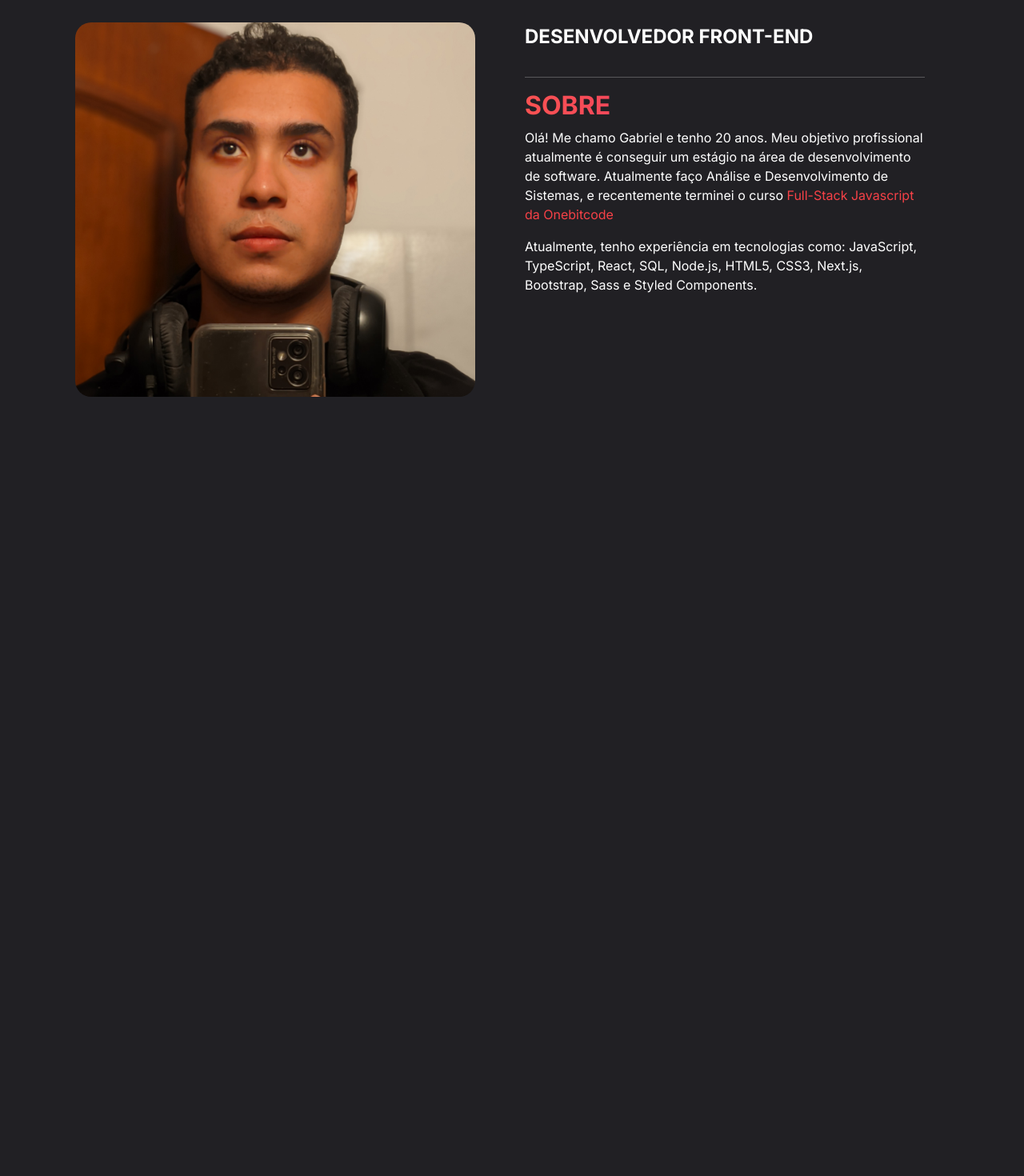
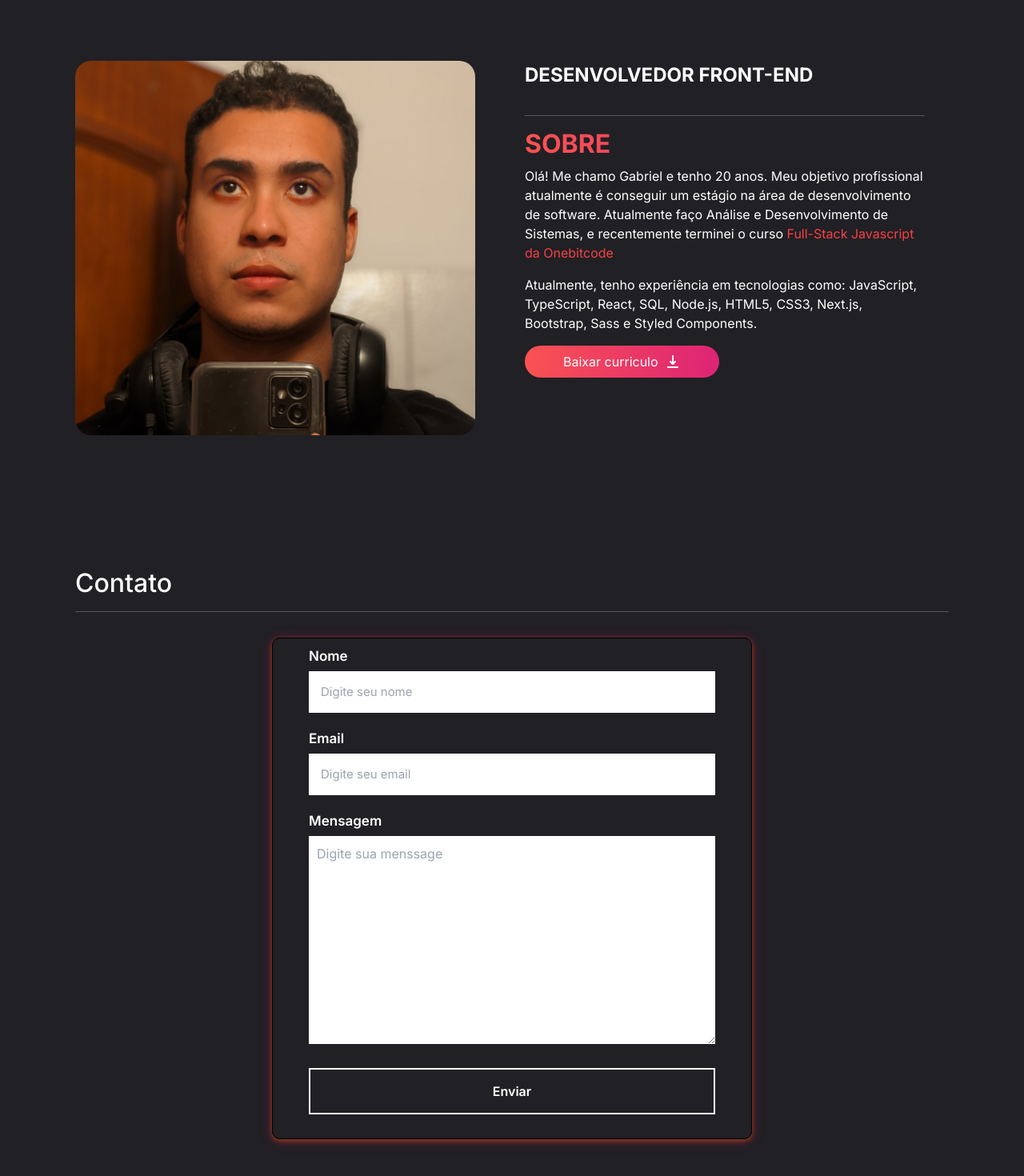
Before and after one commit to gabrielspessanha/portifolio, a Next.js app: page /about in a window 1280 px wide. Shown: the part 90-1560 px from the top of the page at 80% size. Before the commit the page ends 832 px from the top, so only its background shows below. Built offline with nearby package versions, Linux system fonts and the light colour scheme.

Commit message:
crianção sessão de contato

```diff
--- a/src/app/about/page.tsx
+++ b/src/app/about/page.tsx
@@ -1,10 +1,12 @@
 import { About } from "@/components/About";
+import Contact from "@/components/Contact";
 import { Container } from "reactstrap";
 
 export default function AboutPage() {
   return (
-    <Container className="h-screen">
+    <Container>
       <About />
+      <Contact />
     </Container>
   )
 }
--- a/src/app/layout.tsx
+++ b/src/app/layout.tsx
@@ -5,7 +5,8 @@ import { Header } from '@/components/Header';
 
 import 'bootstrap/dist/css/bootstrap.min.css';
 import './globals.scss'
-import { Footer } from '@/components/Footer';
+
+
 
 const inter = Inter({ subsets: ['latin'] })
 
@@ -27,7 +28,6 @@ export default function RootLayout({
           href="https://cdn.jsdelivr.net/npm/bootstrap@5.1.0/dist/css/bootstrap.min.css"
         />
         <link rel="icon" href="/icon.png" type="image/png" />
-
       </head>
       <body  className={`${inter.className} backgroundBody`}>
         <Header />
--- a/src/app/page.tsx
+++ b/src/app/page.tsx
@@ -6,12 +6,13 @@ import { Container } from "reactstrap";
 
 export default function Home() {
   return (
+    <>
   <Container className="h-screen">
     <Main />
     <Projects />
     <Technologies />
-
+    <Footer />
   </Container>
-
+  </>
   )
 }
--- a/src/components/About/index.tsx
+++ b/src/components/About/index.tsx
@@ -1,9 +1,11 @@
 import './styles.scss'
+import { HiDownload } from "react-icons/hi";
+
 
 export function About(){
 
     return(
-        <div className=" containerAbout" id="about">
+        <div className="containerAbout h-screen" id="about">
             <div className='img-card'>
                 <img src="/img/profile.jpg" alt="Gabriel pessanha" />
             </div>
@@ -16,7 +18,12 @@ export function About(){
 
                 <p>Atualmente, tenho experiência em tecnologias como: JavaScript, TypeScript, React, SQL, Node.js, HTML5, CSS3, Next.js, Bootstrap, Sass e Styled Components.</p>
 
+                <a href="/docs/Gabriel_Pessanha_Estágio.pdf" download>
+                    <button className='bg-light text-white bg-gradient-to-r from-orange to-pink border-none px-5 py-2 hover:scale-110 ease-out duration-300 rounded-md' style={{ border: 'none'}}>Baixar curriculo <HiDownload size={20} />
+                </button>
+                </a>
             </div>
+
         </div>
     )
 }
--- a/src/components/About/styles.scss
+++ b/src/components/About/styles.scss
@@ -5,8 +5,6 @@
     grid-template-columns: repeat(2, 1fr);
     gap: 2rem;
     width: 100%;
-    min-height: 80vh;
-    margin: 2rem 0;
 
 
     &>*{
@@ -44,9 +42,12 @@
 
 
         button{
+            display: flex;
+            align-items: center;
+            gap: .5rem;
             padding: .3rem 2rem;
             border-radius: 20px;
-            max-width: 12rem;
+            max-width: 25rem;
             background: var(--gradient);
             color: #fff;
             border: none;
@@ -66,6 +67,7 @@
 
     .containerAbout{
         grid-template-columns: 1fr;
+        padding-top: 25rem;
 
         .title-about{
             font-size: 1.7rem;
@@ -83,7 +85,6 @@
 @media(max-width: 400px){
 
     .containerAbout{
-        grid-template-columns: 1fr;
 
         .title-about{
             font-size: 1.4rem;
--- /dev/null
+++ b/src/components/Contact/index.tsx
@@ -0,0 +1,30 @@
+import styles from './styles.module.scss';
+
+const Contact = () => {
+  return (
+    <section className={`h-screen `}>
+      <h2>Contato</h2>
+      <hr />
+
+      <form action="https://api.staticforms.xyz/submit" method='post' className={`${styles.form}`}>
+
+        <label htmlFor="Name">Nome</label>
+        <input type="text" name='name' placeholder='Digite seu nome' autoComplete='off' required/>
+
+        <label htmlFor="email">Email</label>
+        <input type="text" name='email' placeholder='Digite seu email' autoComplete='off' required/>
+
+        <label htmlFor="message">Mensagem</label>
+        <textarea name='message' cols={30} rows={10} placeholder='Digite sua menssage' required/>
+
+        <button type='submit'>Enviar</button>
+
+        <input type="hidden" name="accessKey" value="0f9dc640-98dc-4884-b3b4-1fcc37a0abed" />
+        <input type="hidden" name="redirectTo" value="https://gabrielpessanha.netlify.app/"></input>
+      </form>
+
+    </section>
+  )
+}
+
+export default Contact
--- /dev/null
+++ b/src/components/Contact/styles.module.scss
@@ -0,0 +1,57 @@
+
+.form{
+  border: 1px solid black;
+  max-width: 600px;
+  margin: 2rem auto;
+  border-radius: 10px;
+  padding: 10px 45px;
+  box-shadow: rgba(218, 95, 14, 0.575) 0px 2px 6px 0px, rgba(226, 7, 99, 0.32) 0px 2px 16px 0px;
+  display: flex;
+  flex-direction: column;
+
+  label{
+    color: var(--white);
+    font-size: 17px;
+    margin-bottom: 5px;
+    font-weight: 600;
+  }
+  input{
+    padding: 15px;
+    outline: none;
+    margin-bottom: 20px;
+    font-size: 15px;
+    color: black;
+    transition: all .3s;
+
+    &:focus{
+      border-radius: 15px;
+    }
+  }
+
+  textarea{
+    color: black;
+    padding: 10px;
+    outline: none;
+    margin-bottom: 30px;
+    transition: all .3s;
+
+    &:focus{
+      border-radius: 15px;
+    }
+  }
+
+  button{
+    padding: 15px;
+    font-weight: 600;
+    font-size: 16px;
+    border: 2px solid var(--white);
+    margin-bottom: 20px;
+    transition: all .5s;
+
+    &:hover{
+      background-color: var(--white);
+      color: black;
+      border-radius: 16px;
+    }
+  }
+}
--- a/src/components/Footer/index.tsx
+++ b/src/components/Footer/index.tsx
@@ -3,8 +3,8 @@ import './styles.scss';
 
 export function Footer(){
     return(
-        <div className="footer w-full h-20 mt-5 ">
-            <p><span>Copyright © 2023</span>  Feito com ❤️ por Gabriel Pessanha</p>
+        <div className="footer w-full mt-5 h-20 absolute left-0">
+            <p><span>Copyright © 2023.</span> Criado  por Gabriel Pessanha</p>
         </div>
     )
 }
--- a/src/components/Main/index.tsx
+++ b/src/components/Main/index.tsx
@@ -3,15 +3,17 @@ import Link from 'next/link'
 import React from 'react'
 
 import styles from './styles.module.scss';
+import { BackToTopButton } from '../common/backToTopButton';
 
 const Main = () => {
   return (
-    <main className="h-5/6 flex justify-center items-center flex-col">
+    <main className="flex justify-center items-center flex-col h-screen">
       <h1 className='text-5xl max-md:text-3xl text-center'>GABRIEL SANTOS PESSANHA</h1>
       <p className={`text-2md ${styles.subtitle}`}>DESENVOLVEDOR <span className='text-gradient sm:text-2xl'>FULL-STACK</span></p>
       <Link href="/about">
         <button className='bg-light text-white bg-gradient-to-r from-orange to-pink border-none px-5 py-2 hover:scale-110 ease-out duration-300 rounded-md' style={{ border: 'none'}}>Saiba mais</button>
       </Link>
+      <BackToTopButton />
     </main>
   )
 }
--- a/src/components/Projects/Codeflix/styles.module.scss
+++ b/src/components/Projects/Codeflix/styles.module.scss
@@ -6,7 +6,8 @@
 }
 
 .imgBackground{
-  width: 50%;
+  width: 60%;
+  object-fit: contain;
 }
 .textContent{
   padding: 1rem;
--- /dev/null
+++ b/src/components/common/backToTopButton/index.tsx
@@ -0,0 +1,34 @@
+'use client'
+import { useEffect, useState } from "react";
+import { FaArrowUp } from "react-icons/fa";
+
+export const BackToTopButton = () => {
+  const [isVisible, setIsVisible] = useState(false)
+
+  useEffect(() => {
+    const handleScroll = () => {
+
+      const scrollThreshold = window.innerHeight;
+
+      if (window.scrollY > scrollThreshold) {
+        setIsVisible(true);
+      } else {
+        setIsVisible(false);
+      }
+    };
+
+    window.addEventListener('scroll', handleScroll);
+
+    return () => {
+      window.removeEventListener('scroll', handleScroll);
+    };
+  }, []);
+
+  const scrollToTop = () => {
+    window.scrollTo({ top: 0, behavior: 'smooth' });
+  };
+
+  return (
+    <button onClick={scrollToTop} className={`${isVisible ? 'visible' : 'hidden'} fixed z-20 bottom-10 right-10 bg-gradient-to-br from-orange to-pink rounded-full p-2 hover:scale-110 hover:text-white transition-all`}><FaArrowUp size={30} /></button>
+  )
+}
```
Also changed, not shown: src/components/Technologies/styles.scss (+3 -5 lines), 1 other file (tests, documents, lock files or other folders).
